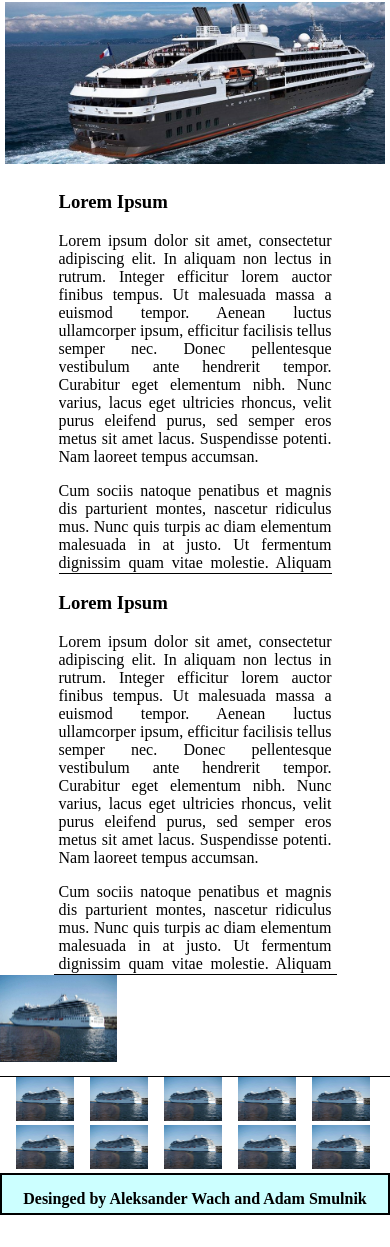
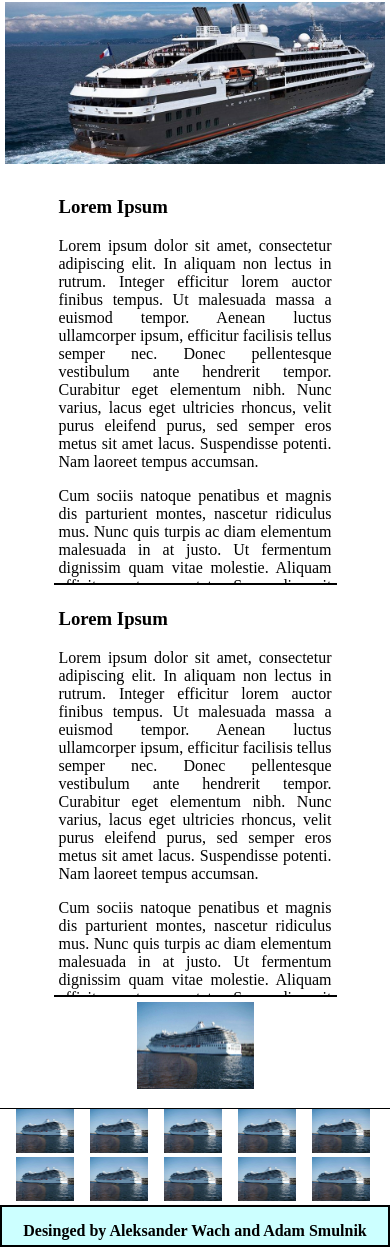
Before and after one commit to awach94/l3c2, a plain HTML site: page index.html in a window 390 px wide. Shown: the part 240-1487 px from the top of the page. Before the commit the page ends 1455 px from the top, so only its background shows below. Drawn offline with Linux system fonts and the light colour scheme.

Commit message:
Update mobil.css

```diff
--- a/mobil.css
+++ b/mobil.css
@@ -73,7 +73,8 @@ h1
 	height: 400px;
 	overflow: scroll;
 	text-align: justify;
-	border-bottom: 1px solid black;
+	border-bottom: 2px solid black;
+	padding: 5px;
 }
 
 .naglowek2
@@ -82,14 +83,15 @@ h1
 	width: 70%;
 	height: 400px;
 	overflow: scroll;
-	padding-left: 5px;
-	padding-right: 5px;
 	text-align: justify;
-	border-bottom: 1px solid black;
+	border-bottom: 2px solid black;
+	padding: 5px;
 }
 
 .zdjecie
 {
+	padding: 5px;
+	margin: auto;
 	width:30%;
 	height: auto;
 }
```
